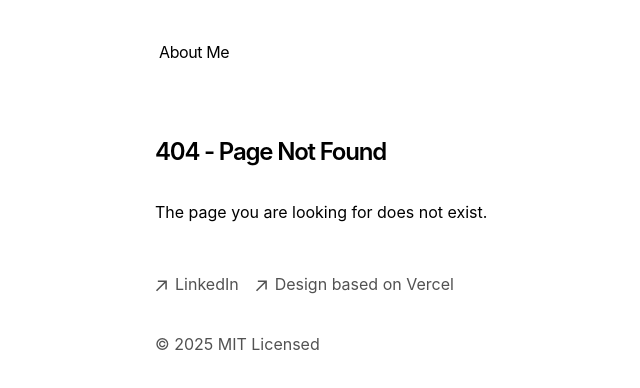
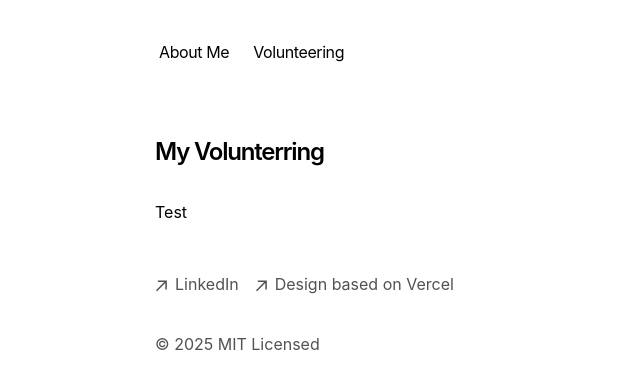
Before and after one commit to franciscosuca/onlineCv, a Next.js app: page /pages/volunteering in a window 1280 px wide. Before the commit this address had no page. Shown: the top 388 px of the page, without its empty margins (197-837 px from the left). Built offline with nearby package versions, Linux system fonts and the light colour scheme.

Commit message:
Attempt to add a new page.

```diff
--- a/app/components/nav.tsx
+++ b/app/components/nav.tsx
@@ -4,9 +4,9 @@ const navItems = {
   '/': {
     name: 'About Me',
   },
-  // '/blog': {
-  //   name: 'blog',
-  // },
+  '/volunteering': {
+    name: 'Volunteering',
+  },
 }
 
 export function Navbar() {
--- a/app/components/posts.tsx
+++ b/app/components/posts.tsx
@@ -1,5 +1,5 @@
 import Link from 'next/link'
-import { formatDate, getBlogPosts } from 'app/blog/utils'
+import { formatDate, getBlogPosts } from 'app/pages/blog/utils'
 
 export function BlogPosts() {
   let allBlogs = getBlogPosts()
--- a/app/blog/[slug]/page.tsx
+++ b/app/pages/blog/[slug]/page.tsx
@@ -1,6 +1,6 @@
 import { notFound } from 'next/navigation'
 import { CustomMDX } from 'app/components/mdx'
-import { formatDate, getBlogPosts } from 'app/blog/utils'
+import { formatDate, getBlogPosts } from 'app/pages/blog/utils'
 import { baseUrl } from 'app/sitemap'
 
 export async function generateStaticParams() {
--- /dev/null
+++ b/app/pages/volunteering/page.tsx
@@ -0,0 +1,12 @@
+
+
+export default function Page() {
+    return (
+        <section>
+            <h1 className="mb-8 text-2xl font-semibold tracking-tighter">
+                My Volunterring
+            </h1>
+            <p className="mb-4"> {`Test`} </p>
+        </section>
+    )
+}
--- a/app/rss/route.ts
+++ b/app/rss/route.ts
@@ -1,5 +1,5 @@
 import { baseUrl } from 'app/sitemap'
-import { getBlogPosts } from 'app/blog/utils'
+import { getBlogPosts } from 'app/pages/blog/utils'
 
 export async function GET() {
   let allBlogs = await getBlogPosts()
--- a/app/sitemap.ts
+++ b/app/sitemap.ts
@@ -1,4 +1,4 @@
-import { getBlogPosts } from 'app/blog/utils'
+import { getBlogPosts } from 'app/pages/blog/utils'
 
 export const baseUrl = 'https://portfolio-blog-starter.vercel.app'
 
```
Also changed, not shown: app/pages/blog/page.tsx (renamed from app/blog/page.tsx), app/pages/blog/posts/spaces-vs-tabs.mdx (renamed from app/blog/posts/spaces-vs-tabs.mdx), app/pages/blog/posts/static-typing.mdx (renamed from app/blog/posts/static-typing.mdx), app/pages/blog/posts/vim.mdx (renamed from app/blog/posts/vim.mdx), app/pages/blog/utils.ts (renamed from app/blog/utils.ts), 1 other file (tests, documents, lock files or other folders).
